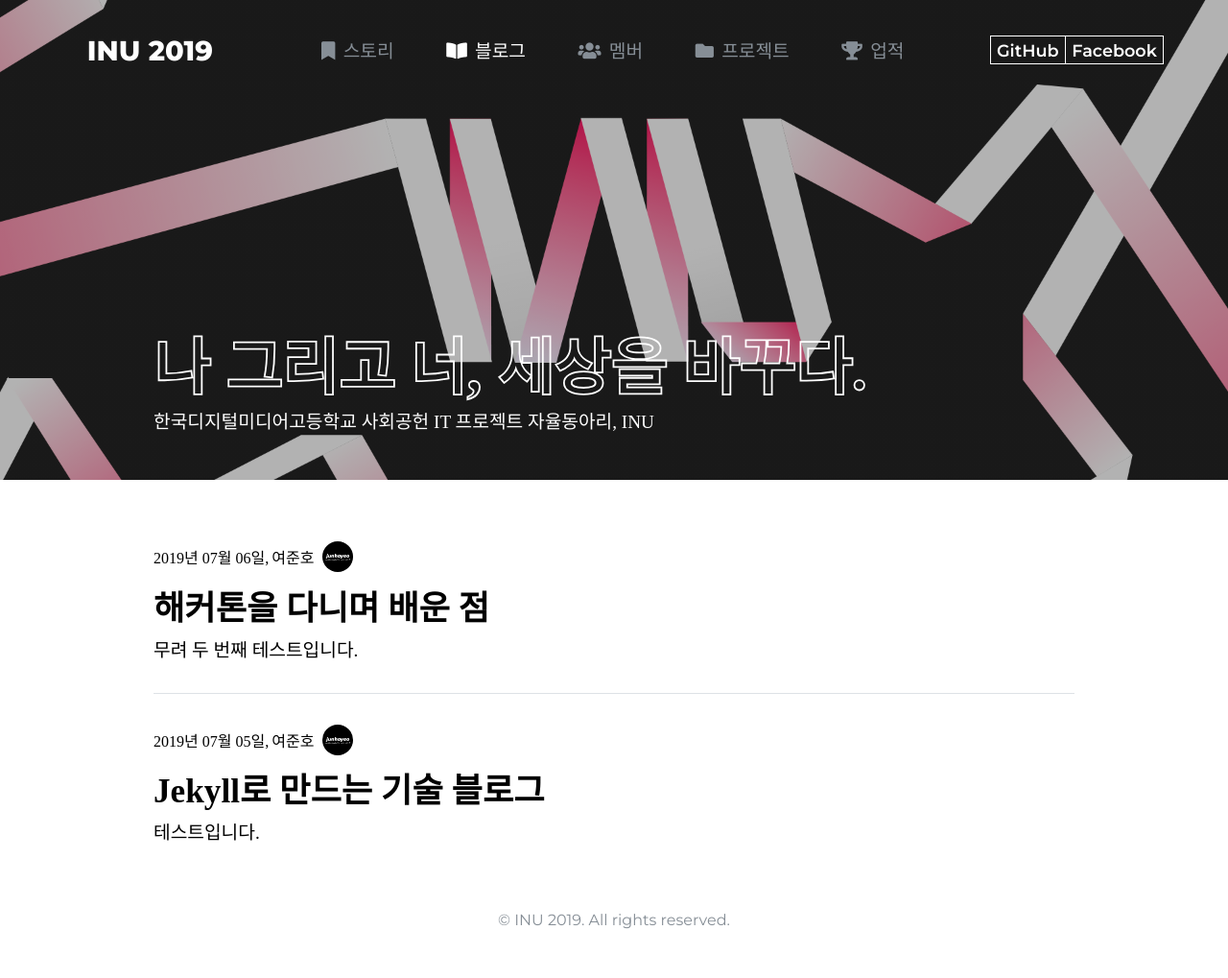
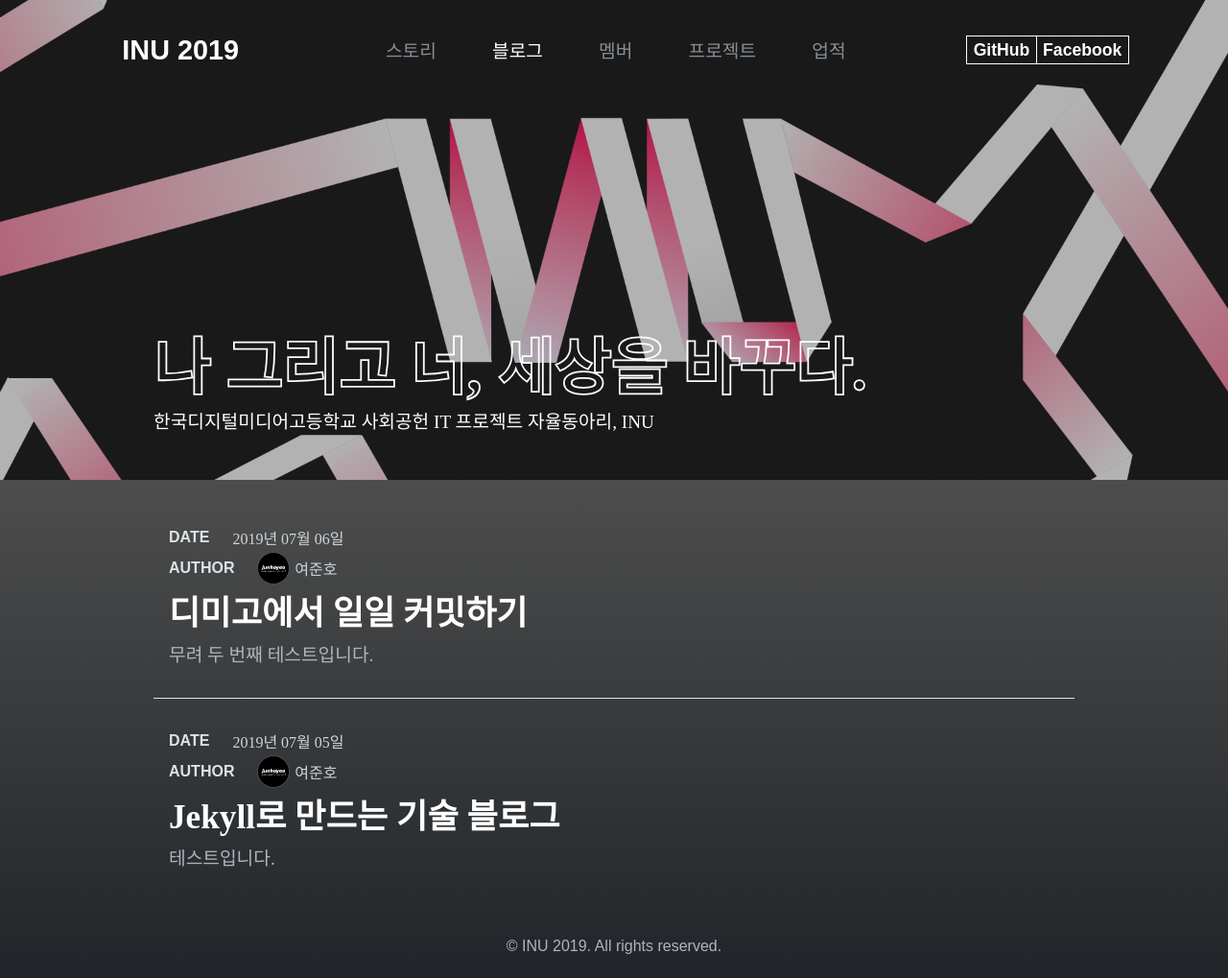
Before and after one commit to inudevs/inudevs.github.io, a Jekyll site: the page built from index.html, in a window 1280 px wide. Shown: the whole page at 96% size. Built offline with Jekyll 4.4.1, drawn with Linux system fonts in a browser that asks for light colours; some web fonts are replaced; before the commit the page ends 992 px from its top, so only the background shows below that.

Commit message:
포스트 목록 디자인 변경

```diff
--- a/_includes/posts.html
+++ b/_includes/posts.html
@@ -3,15 +3,21 @@
     {% for post in site.posts %}
       <li class="post-item">
         <a href="{{ post.url }}">
-          <span class="post-item__meta">
-            <span class="post-item__date">
-              {{ post.date | date: '%Y년 %m월 %d일' }},
-            </span>
-            <span class="post-item__author">
-              {{ post.author }}
-            </span>
-            <img class="post-item__profile" src="/assets/images/profiles/{{ post.author }}.png" />
-          </span>
+          <div class="post-item__meta">
+            <div class="post-item__field">
+              <span class="post-item__label">DATE</span>
+              <span class="post-item__value">{{ post.date | date: '%Y년 %m월 %d일' }}</span>
+            </div>
+            <div class="post-item__field">
+              <span class="post-item__label">AUTHOR</span>
+              <span class="post-item__value">
+                <img class="post-item__profile" src="/assets/images/profiles/{{ post.author }}.png" />
+                <span class="post-item__author">
+                  {{ post.author }}
+                </span>
+              </span>
+            </div>
+          </div>
           <h1 class="post-item__title">
             {{ post.title }}
           </h1>
--- a/_layouts/default.html
+++ b/_layouts/default.html
@@ -7,9 +7,9 @@
 
     <link rel="stylesheet" href="{{ base.url | prepend: site.url }}/assets/main.css">
 
-    <link href="https://fonts.googleapis.com/css?family=Montserrat:400,600,800&display=swap" rel="stylesheet">
+    <!-- <link href="https://fonts.googleapis.com/css?family=Montserrat:400,600,800&display=swap" rel="stylesheet">
     <link href="https://spoqa.github.io/spoqa-han-sans/css/SpoqaHanSans-kr.css" rel="stylesheet">
-    <link rel="stylesheet" href="https://use.fontawesome.com/releases/v5.7.1/css/all.css">
+    <link rel="stylesheet" href="https://use.fontawesome.com/releases/v5.7.1/css/all.css"> -->
     <title>{{ page.title }}</title>
   </head>
   <body>
--- a/_posts/2019-07-06-hackathons.md
+++ b/_posts/2019-07-06-commits.md
@@ -1,6 +1,6 @@
 ---
 layout: post
-title: 해커톤을 다니며 배운 점
+title: 디미고에서 일일 커밋하기
 author: 여준호
 ---
 
--- a/_scss/blog/_base.scss
+++ b/_scss/blog/_base.scss
@@ -27,7 +27,10 @@ a {
   justify-content: center;
   padding-left: 10rem;
   padding-right: 10rem;
-  margin-bottom: 5rem;
+  padding-bottom: 5rem;
+  height: 100%;
+  color: white;
+  background: linear-gradient(to bottom, $dark-0, $gray-9);
 
   @media (max-width: 900px) {
     padding-left: 6rem;
--- a/_scss/blog/_footer.scss
+++ b/_scss/blog/_footer.scss
@@ -10,7 +10,7 @@
     width: 50%;
     text-align: center;
     padding: 1.5rem;
-    color: $gray-6;
+    color: $gray-5;
     font-family: 'Montserrat', sans-serif;
   }
 }
--- a/_scss/blog/_header.scss
+++ b/_scss/blog/_header.scss
@@ -18,6 +18,7 @@
     align-content: center;
     font-family: 'Montserrat', sans-serif;
     margin-top: 1.5rem;
+    user-select: none;
   }
 
   &__brand {
--- a/_scss/blog/_posts.scss
+++ b/_scss/blog/_posts.scss
@@ -8,11 +8,11 @@
   padding: 0;
   width: 100%;
   list-style: none;
-  margin-top: 2rem;
+  padding-top: 1rem;
 }
 
 .post-item {
-  padding: 2rem 0;
+  padding: 2rem 1rem;
   border-bottom: 1px solid $gray-3;
 
   &:last-of-type {
@@ -20,10 +20,32 @@
   }
 
   &__meta {
+    margin-bottom: 0.3rem;
     display: flex;
-    flex-direction: row;
+    flex-direction: column;
+    justify-content: space-between;
+  }
+
+  &__field {
+    display: flex;
     align-items: center;
-    margin-bottom: 0.8rem;
+
+    &:first-of-type {
+      padding-bottom: 0.2rem;
+    }
+  }
+
+  &__label {
+    color: $gray-3;
+    padding-right: 1.5rem;
+    font-family: 'Montserrat', sans-serif;
+    font-weight: 600;
+  }
+
+  &__value {
+    color: $gray-4;
+    display: flex;
+    align-items: center;
   }
 
   &__author {
@@ -33,9 +55,10 @@
   &__profile {
     height: 2rem;
     width: 2rem;
-    margin-left: 0.5rem;
+    margin-right: 0.1rem;
     object-fit: cover;
     border-radius: 50%;
+    border: 1px solid $gray-7;
   }
 
   &__title {
@@ -45,7 +68,12 @@
   }
 
   &__excerpt {
+    color: $gray-5;
     margin: 0;
     font-size: 1.2rem;
   }
+
+  &:hover {
+    background: linear-gradient(to right, rgba(255, 255, 255, 0.02) 30%, rgba(255, 255, 255, 0.1))
+  }
 }
--- a/_scss/blog/_variables.scss
+++ b/_scss/blog/_variables.scss
@@ -1,3 +1,5 @@
+$dark-0: #4d4d4d;
+
 $gray-9: #212529;
 $gray-8: #343a40;
 $gray-7: #495057;
@@ -8,5 +10,3 @@ $gray-3: #dee2e6;
 $gray-2: #e9ecef;
 $gray-1: #f1f3f5;
 $gray-0: #f8f9fa;
-
-$brand: #f783ac;
```
